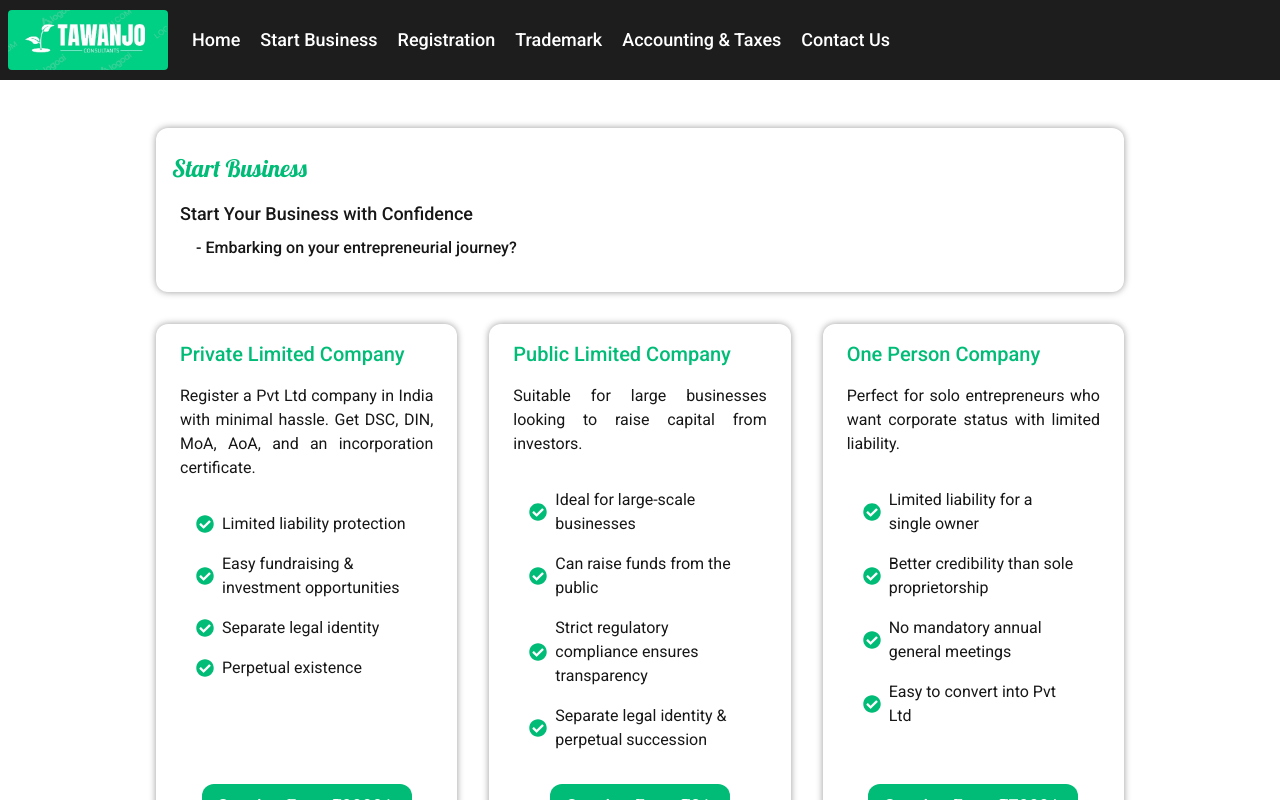
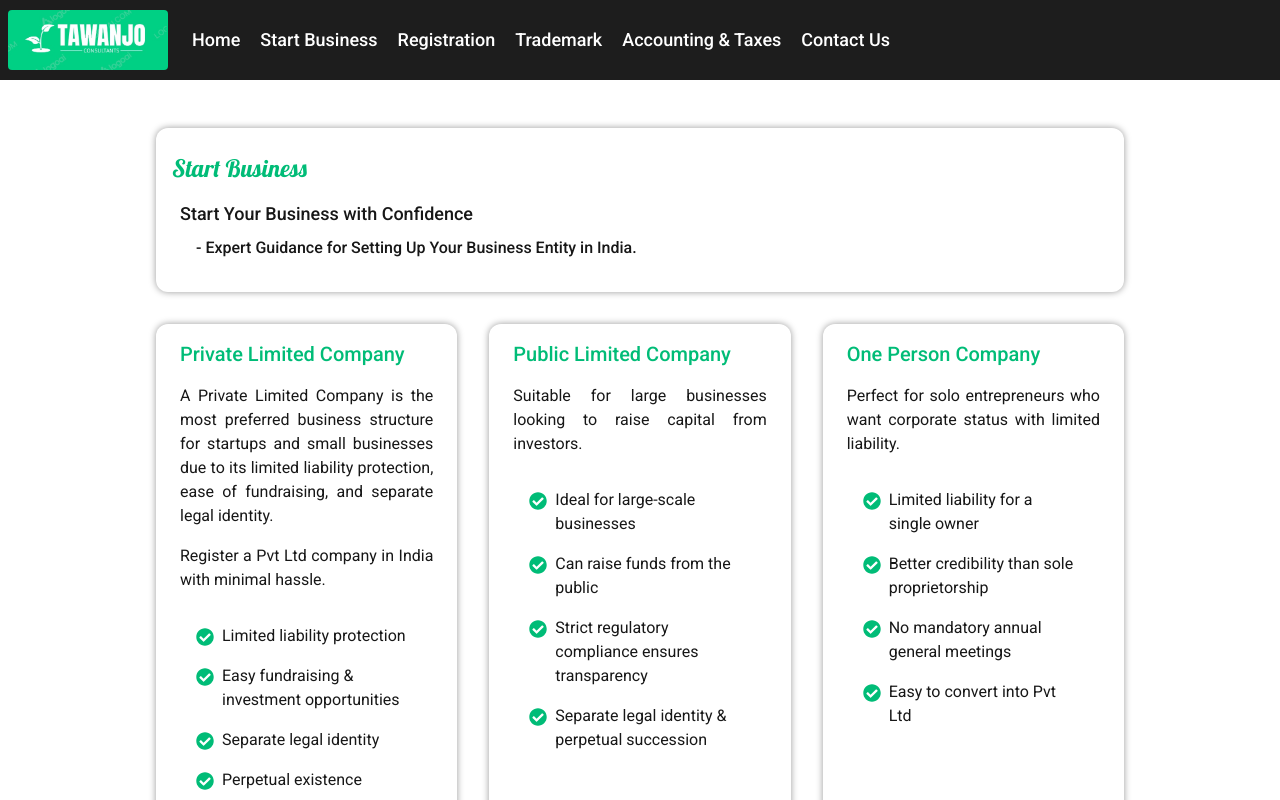
Before and after one commit to sagarkpro/tawaanzo, a Next.js app: page /start-business in a window 1280 px wide. Shown: the top 800 px of the page. Built offline with nearby package versions, Linux system fonts and the light colour scheme.

Commit message:
added service form

```diff
--- a/src/app/page.tsx
+++ b/src/app/page.tsx
@@ -11,11 +11,11 @@ export default function Home() {
       <div className="mt-8">
         <h1 className={`text-primary font-semibold text-3xl my-4 ${lobster.className}`}>Who We Are</h1>
         <p className="text-justify my-4">
-          We are a team of Chartered Accountants, Legal Experts, and Business Consultants dedicated to simplifying business registration, accounting, and compliance for startups, entrepreneurs, and SMEs across India.
+          We aim to be your &ldquo;one-stop shop&rdquo; for all your needs, whether it&apos;s setting up a business in various jurisdictions, managing Intellectual Property Rights (IPR), obtaining government licenses, or providing post-incorporation compliance solutions. Our services include advisory on business setup, accounting, taxation, and other related professional matters.
         </p>
 
         <p className="text-justify my-4">
-          With years of experience in company incorporation, tax filing, and legal advisory, we provide affordable, transparent, and hassle-free services—all online. Our mission is to help businesses focus on growth while we handle their legal and financial needs.
+          Our mission is to provide one-click access from anywhere for all your legal and professional needs throughout the lifecycle of your business. We ensure that your business continues to grow while staying compliant with legal and tax authorities.
         </p>
 
         <p className="text-justify my-4">
@@ -48,6 +48,8 @@ export default function Home() {
         </div>
       </div>
 
+      <h1 className={`text-primary font-semibold text-3xl my-2 mt-8 w-full ${lobster.className}`}>Our Frequently Used Services</h1>
+
       {
         HomeContent.map((service, index) => {
           return (
--- /dev/null
+++ b/src/app/service-form/page.tsx
@@ -0,0 +1,132 @@
+'use client'
+
+import { useState, ChangeEvent, FormEvent } from "react";
+
+interface ServiceDetails {
+  name: string;
+  descriptions: string[];
+  features: string[];
+  price: number;
+}
+
+interface Service {
+  id: string;
+  name: string;
+  heading: string;
+  subHeading: string;
+  cta: string;
+  types: ServiceDetails[];
+}
+
+export default function ServiceForm() {
+  const [service, setService] = useState<Service>({
+    id: "",
+    name: "",
+    heading: "",
+    subHeading: "",
+    cta: "",
+    types: [],
+  });
+
+  const handleChange = (e: ChangeEvent<HTMLInputElement>) => {
+    const { name, value } = e.target;
+    setService((prev) => ({ ...prev, [name]: value }));
+  };
+
+  const handleTypeChange = (index: number, e: ChangeEvent<HTMLInputElement>) => {
+    const { name, value } = e.target;
+    const updatedTypes = [...service.types];
+    updatedTypes[index] = { ...updatedTypes[index], [name]: name === "price" ? Number(value) : value };
+    setService((prev) => ({ ...prev, types: updatedTypes }));
+  };
+
+  const handleArrayChange = (typeIndex: number, key: keyof ServiceDetails, index: number, value: string) => {
+    const updatedTypes = [...service.types];
+    //@ts-expect-error some
+    updatedTypes[typeIndex] = { ...updatedTypes[typeIndex], [key]: [...updatedTypes[typeIndex][key]] };
+    //@ts-expect-error some
+    updatedTypes[typeIndex][key][index] = value;
+    setService((prev) => ({ ...prev, types: updatedTypes }));
+  };
+
+  const addType = () => {
+    setService((prev) => ({
+      ...prev,
+      types: [...prev.types, { name: "", descriptions: [""], features: [""], price: 0 }],
+    }));
+  };
+
+  const removeType = (index: number) => {
+    setService((prev) => ({
+      ...prev,
+      types: prev.types.filter((_, i) => i !== index),
+    }));
+  };
+
+  const addArrayItem = (typeIndex: number, key: keyof ServiceDetails) => {
+    const updatedTypes = [...service.types];
+    updatedTypes[typeIndex] = { ...updatedTypes[typeIndex], [key]: [...updatedTypes[typeIndex][key], ""] };
+    setService((prev) => ({ ...prev, types: updatedTypes }));
+  };
+
+  const removeArrayItem = (typeIndex: number, key: keyof ServiceDetails, index: number) => {
+    const updatedTypes = [...service.types];
+    //@ts-expect-error some
+    updatedTypes[typeIndex] = { ...updatedTypes[typeIndex], [key]: updatedTypes[typeIndex][key].filter((_, i) => i !== index) };
+    setService((prev) => ({ ...prev, types: updatedTypes }));
+  };
+
+  const handleSubmit = (e: FormEvent) => {
+    e.preventDefault();
+    console.log(service);
+    window.navigator.clipboard.writeText(JSON.stringify(service));
+  };
+
+  return (
+    <div className="max-w-3xl mx-auto p-6 bg-gray-100 rounded-md shadow-md text-black">
+      <h2 className="text-xl font-bold mb-4">Service Form</h2>
+      <form onSubmit={handleSubmit} className="space-y-4">
+        <input type="text" name="id" placeholder="ID" value={service.id} onChange={handleChange} className={inputClass} />
+        <input type="text" name="name" placeholder="Name" value={service.name} onChange={handleChange} className={inputClass} />
+        <input type="text" name="heading" placeholder="Heading" value={service.heading} onChange={handleChange} className={inputClass} />
+        <input type="text" name="subHeading" placeholder="SubHeading" value={service.subHeading} onChange={handleChange} className={inputClass} />
+        <input type="text" name="cta" placeholder="CTA" value={service.cta} onChange={handleChange} className={inputClass} />
+
+        <h3 className="text-lg font-semibold">Service Types</h3>
+        {service.types.map((type, typeIndex) => (
+          <div key={typeIndex} className="border p-4 rounded-md bg-white shadow-sm">
+            <input type="text" name="name" placeholder="Type Name" value={type.name} onChange={(e) => handleTypeChange(typeIndex, e)} className={inputClass} />
+            <h4 className="font-medium">Descriptions</h4>
+            {type.descriptions.map((desc, index) => (
+              <div key={index} className="flex gap-2 my-2">
+                <input type="text" value={desc} onChange={(e) => handleArrayChange(typeIndex, "descriptions", index, e.target.value)} className={inputClass} />
+                <button type="button" onClick={() => removeArrayItem(typeIndex, "descriptions", index)} className={`${btnClass}`}>-</button>
+              </div>
+            ))}
+            <button type="button" onClick={() => addArrayItem(typeIndex, "descriptions")} className={`${btnClass}`}>Add Description</button>
+
+            <h4 className="font-medium">Features</h4>
+            {type.features.map((feature, index) => (
+              <div key={index} className="flex gap-2 my-2">
+                <input type="text" value={feature} onChange={(e) => handleArrayChange(typeIndex, "features", index, e.target.value)} className={inputClass} />
+                <button type="button" onClick={() => removeArrayItem(typeIndex, "features", index)} className={`${btnClass}`}>-</button>
+              </div>
+            ))}
+            <button type="button" onClick={() => addArrayItem(typeIndex, "features")} className={`${btnClass}`}>Add Feature</button>
+            <br />
+            <span>Price:</span>
+            <input type="number" name="price" placeholder="Price" value={type.price} onChange={(e) => handleTypeChange(typeIndex, e)} className={inputClass} />
+            <button type="button" onClick={() => removeType(typeIndex)} className={`${btnClass} bg-red-500`}>Remove Type</button>
+          </div>
+        ))}
+        <button type="button" onClick={addType} className={`${btnClass} bg-blue-500`}>Add Type</button>
+
+        <button type="submit" className={`${btnClass} bg-green-500`}>Submit</button>
+      </form>
+    </div>
+  );
+}
+
+// Tailwind utility classes for inputs and buttons
+const inputClass = "w-full p-2 border border-gray-300 rounded-md";
+const btnClass = "p-2 text-white rounded-md m-2 bg-primary";
--- a/src/components/ServiceDetail.tsx
+++ b/src/components/ServiceDetail.tsx
@@ -6,15 +6,23 @@ export default function ServiceDetailComponent(props: { service: ServiceDetails
   return (
     <div className='rounded-xl p-4 w-full shadow-[0_0px_7px_rgba(0,0,0,0.4)] h-full flex flex-col'>
       <h1 className='text-xl font-medium px-2 text-primary'>{props.service.name}</h1>
-      <p className='text-justify px-2 mt-4'>{props.service.description}</p>
+
+      {
+        props.service.descriptions.map((description, index) => {
+          return(
+            <p className='text-justify px-2 mt-4' key={`desc-${index}`}>{description}</p>
+          )
+        })
+      }
+
       <ul className='p-6'>
         {
           props.service.features.map((feature) => {
             return (
               <li key={feature} className='py-2'>
-                <div className='flex items-center'>
-                  <div className='text-primary text-lg'>
-                    <FaCheckCircle />
+                <div className='flex items-start'>
+                  <div className='text-primary text-lg mt-1'>
+                    <FaCheckCircle/>
                   </div>
                   <div className='px-2'>
                     {feature}
--- a/src/models/ServiceDetails.ts
+++ b/src/models/ServiceDetails.ts
@@ -1,6 +1,6 @@
 export default class ServiceDetails{
   name: string = '';
-  description: string = '';
+  descriptions: string[] = [];
   features: string[] = [];
   price: number = 0;
 }
--- a/src/staticContent/Services.ts
+++ b/src/staticContent/Services.ts
@@ -2,78 +2,91 @@ import Service from "@/models/Service";
 
 export const services: Service[] = [
   {
-    "id": "start-business",
-    "name": "Start Business",
-    "heading": "Start Your Business with Confidence",
-    "subHeading": "Embarking on your entrepreneurial journey?",
-    "cta": "Book a Free Consultation.",
-    "types": [
+    id: "start-business",
+    name: "Start Business",
+    heading: "Start Your Business with Confidence",
+    subHeading: "Expert Guidance for Setting Up Your Business Entity in India.",
+    cta: "Book a Free Consultation.",
+    types: [
       {
-        "name": "Private Limited Company",
-        "description": "Register a Pvt Ltd company in India with minimal hassle. Get DSC, DIN, MoA, AoA, and an incorporation certificate.",
-        "features": [
+        name: "Private Limited Company",
+        descriptions: [
+          "A Private Limited Company is the most preferred business structure for startups and small businesses due to its limited liability protection, ease of fundraising, and separate legal identity.",
+          "Register a Pvt Ltd company in India with minimal hassle."
+        ],
+        features: [
           "Limited liability protection",
           "Easy fundraising & investment opportunities",
           "Separate legal identity",
           "Perpetual existence"
         ],
-        "price": 9999
+        price: 9999
       },
       {
-        "name": "Public Limited Company",
-        "description": "Suitable for large businesses looking to raise capital from investors.",
-        "features": [
+        name: "Public Limited Company",
+        descriptions: [
+          "Suitable for large businesses looking to raise capital from investors."
+        ],
+        features: [
           "Ideal for large-scale businesses",
           "Can raise funds from the public",
           "Strict regulatory compliance ensures transparency",
           "Separate legal identity & perpetual succession"
         ],
-        "price": 0 // Custom pricing
+        price: 0 // Custom pricing
       },
       {
-        "name": "One Person Company",
-        "description": "Perfect for solo entrepreneurs who want corporate status with limited liability.",
-        "features": [
+        name: "One Person Company",
+        descriptions: [
+          "Perfect for solo entrepreneurs who want corporate status with limited liability."
+        ],
+        features: [
           "Limited liability for a single owner",
           "Better credibility than sole proprietorship",
           "No mandatory annual general meetings",
           "Easy to convert into Pvt Ltd"
         ],
-        "price": 7999
+        price: 7999
       },
       {
-        "name": "Limited Liability Partnership (LLP)",
-        "description": "Ideal for small businesses, an LLP offers limited liability with fewer compliance requirements.",
-        "features": [
+        name: "Limited Liability Partnership (LLP)",
+        descriptions: [
+          "Ideal for small businesses, an LLP offers limited liability with fewer compliance requirements."
+        ],
+        features: [
           "Limited liability for partners",
           "No minimum capital requirement",
           "Lesser compliance than Pvt Ltd",
           "Tax benefits over traditional partnerships"
         ],
-        "price": 5999
+        price: 5999
       },
       {
-        "name": "Partnership Firm",
-        "description": "The simplest form of business, best for individual entrepreneurs.",
-        "features": [
+        name: "Partnership Firm",
+        descriptions: [
+          "The simplest form of business, best for individual entrepreneurs."
+        ],
+        features: [
           "Easy to start with minimal paperwork",
           "Full control & decision-making power",
           "Lower compliance costs",
           "Ideal for freelancers & small traders"
         ],
-        "price": 3999
+        price: 3999
       },
       {
-        "name": "Proprietorship Firm",
-        "description": "The simplest form of business, best for individual entrepreneurs.",
-        "features": [
+        name: "Proprietorship Firm",
+        descriptions: [
+          "The simplest form of business, best for individual entrepreneurs."
+        ],
+        features: [
           "Easy to start with minimal paperwork",
           "Full control & decision-making power",
           "Lower compliance costs",
           "Ideal for freelancers & small traders"
         ],
-        "price": 2999
+        price: 2999
       }
     ]
   }
-]
+];
```
Also changed, not shown: src/staticContent/HomeContent.ts (+7 -7 lines).
